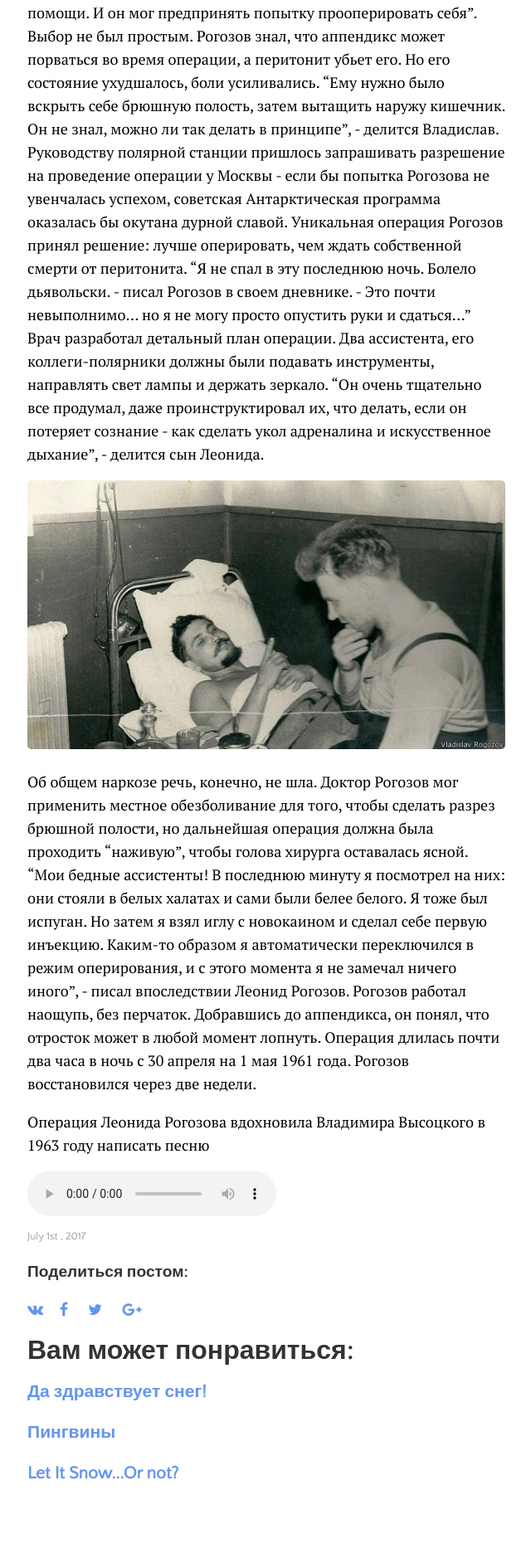
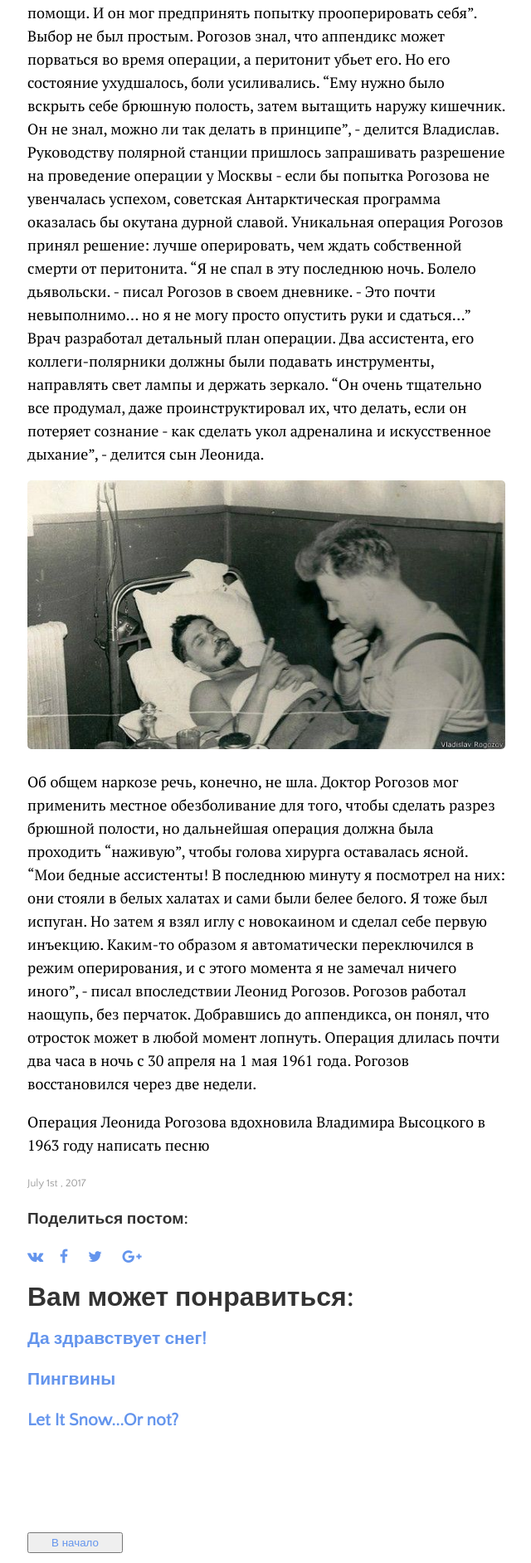
Before and after one commit to Romanova-ej/Romanova-ej.github.io_off, a Jekyll site: the page built from _posts/2017-07-01-Surgical-Operation.md, in a window 1280 px wide. Shown: the part 1028-2912 px from the top of the page at 83% size, without its empty margins (319-959 px from the left). Built offline with Jekyll 4.4.1, drawn with Linux system fonts in a browser that asks for light colours; nearby versions of some CDN libraries; grey boxes are pictures that could not be loaded.

Commit message:
Update 2017-07-01-Surgical-Operation.md

```diff
--- a/_posts/2017-07-01-Surgical-Operation.md
+++ b/_posts/2017-07-01-Surgical-Operation.md
@@ -37,4 +37,4 @@ image:
 
 Операция Леонида Рогозова вдохновила Владимира Высоцкого в 1963 году написать песню
 
-<audio src="../assets/audio/app_VV.ogg" controls></audio>
+<!--<audio src="../assets/audio/app_VV.ogg" controls></audio>-->
```
